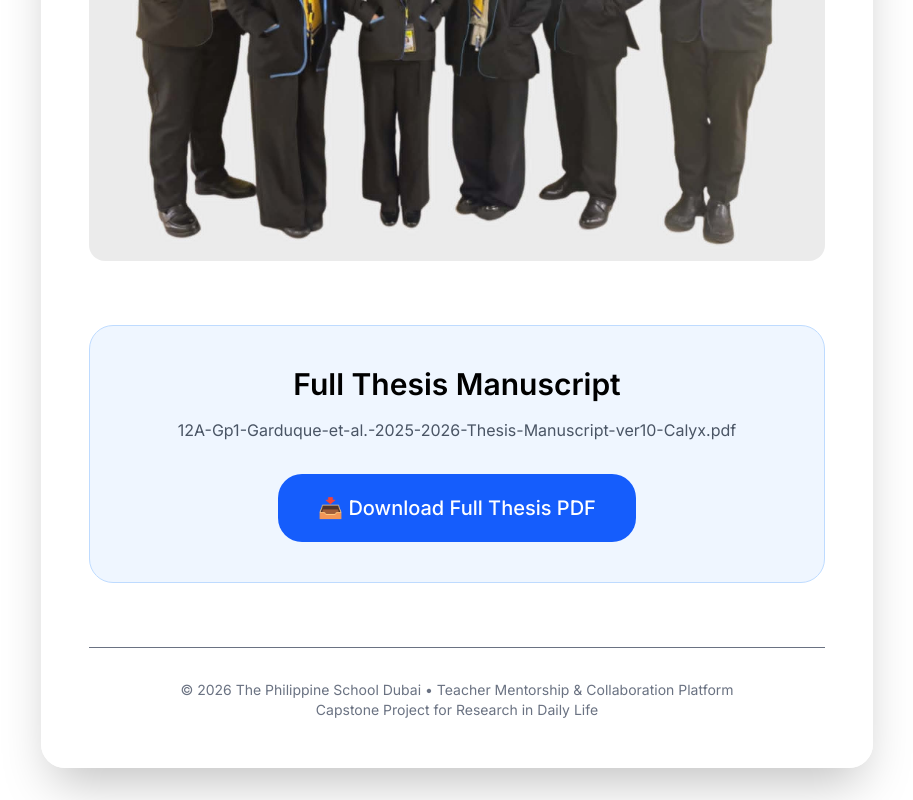
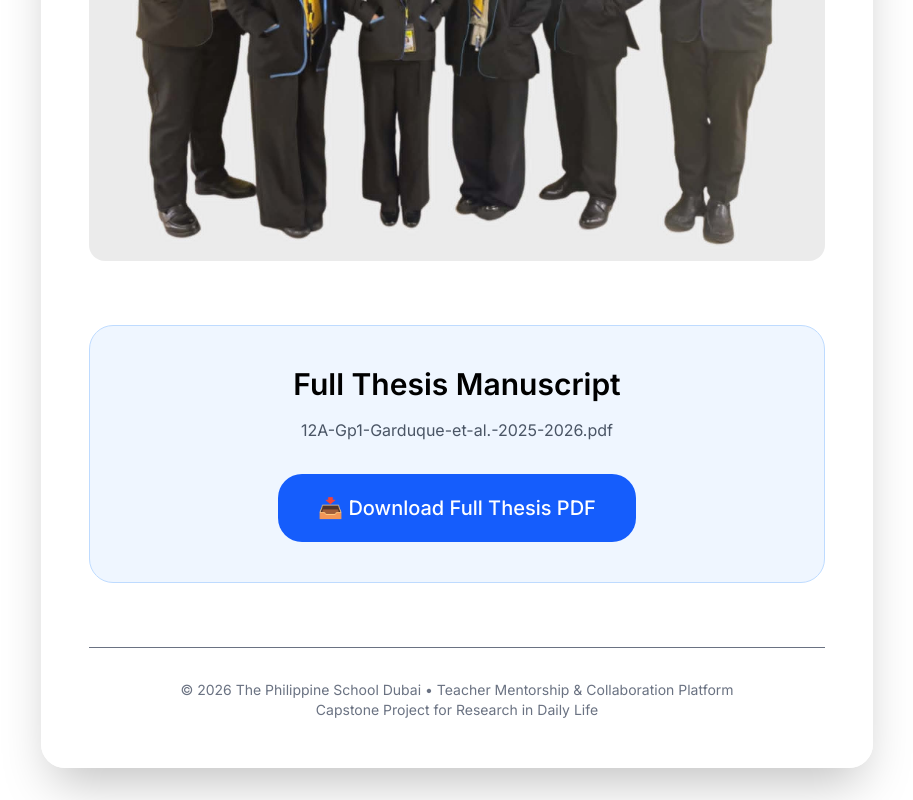
Before and after one commit to aemlsu/capstone-website, a Next.js app: page /credits in a window 1280 px wide. Shown: the part 2340-3140 px from the top of the page, without its empty margins (183-1096 px from the left). Built offline with nearby package versions, Linux system fonts and the light colour scheme.

Commit message:
Update page.tsx

```diff
--- a/app/credits/page.tsx
+++ b/app/credits/page.tsx
@@ -89,7 +89,7 @@ export default function CreditsPage() {
           <div className="mt-16 bg-blue-50 border border-blue-200 rounded-3xl p-10 text-center">
             <h2 className="text-3xl font-semibold mb-4 text-black">Full Thesis Manuscript</h2>
             <p className="text-gray-600 mb-8">
-              12A-Gp1-Garduque-et-al.-2025-2026-Thesis-Manuscript-ver10-Calyx.pdf
+              12A-Gp1-Garduque-et-al.-2025-2026.pdf
             </p>
             <a
               href="/thesis.pdf"
```
